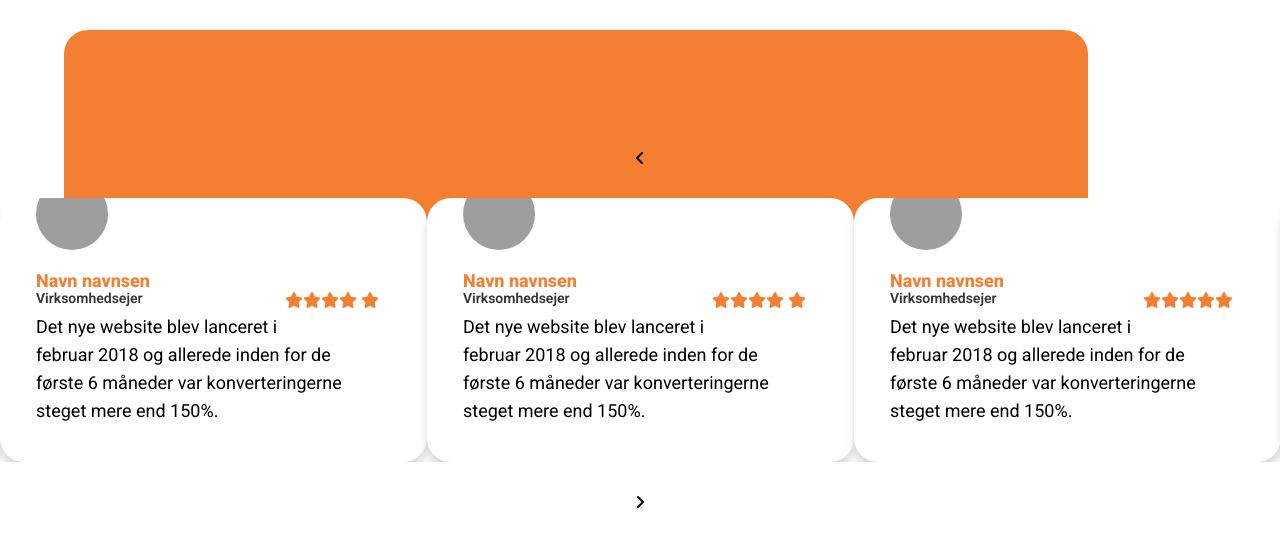
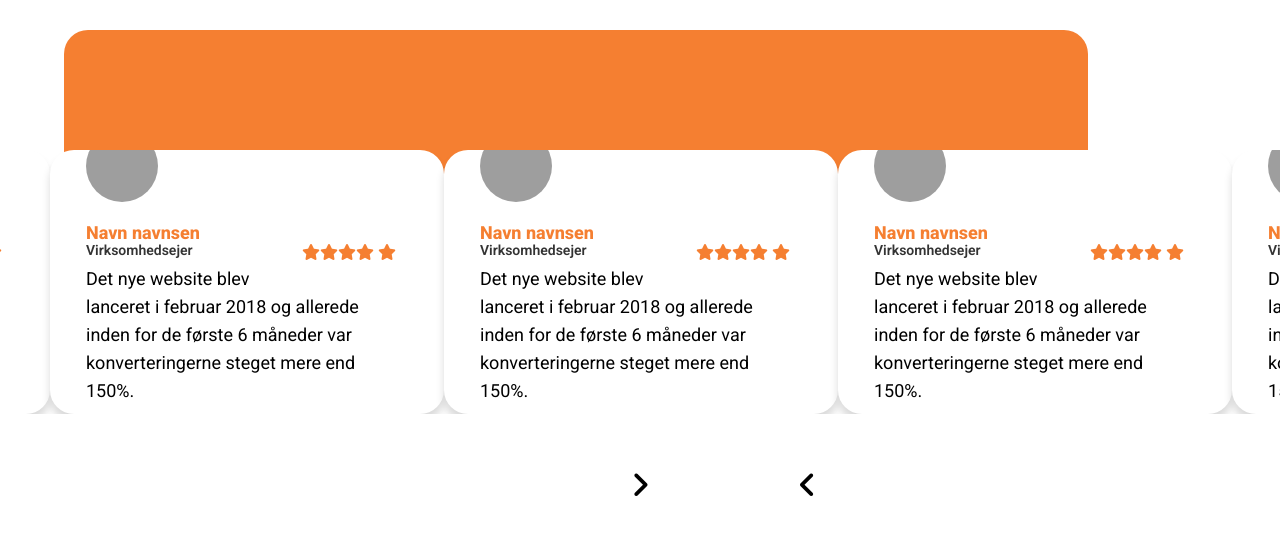
Before and after one commit to YonasValentin/Komunikado, a plain HTML site: page index.html in a window 1280 px wide. Shown: the part 186-732 px from the top of the page. Drawn offline with nearby package versions, Linux system fonts and the light colour scheme; grey boxes are pictures that could not be loaded.

Commit message:
style_added

```diff
--- a/index.html
+++ b/index.html
@@ -143,6 +143,18 @@
       }
       .left_arrow {
         color: black;
+        position: absolute;
+        top: 20rem;
+        float: left;
+        left: 50rem;
+        font-size: 30px;
+      }
+      .right_arrow {
+        position: absolute;
+        color: black;
+        float: right;
+        top: 20rem;
+        font-size: 30px;
       }
     </style>
   </head>
@@ -253,6 +265,27 @@
         slidesToShow: 3,
         slidesToScroll: 3,
         infinite: true,
+        /* test */
+        centerMode: true,
+        slidesToShow: 3,
+        responsive: [
+          {
+            breakpoint: 768,
+            settings: {
+              arrows: false,
+              centerMode: true,
+              slidesToShow: 3,
+            },
+          },
+          {
+            breakpoint: 480,
+            settings: {
+              arrows: false,
+              centerMode: true,
+              slidesToShow: 1,
+            },
+          },
+        ],
         prevArrow: '<i class="fas fa-angle-left left_arrow">',
         nextArrow: '<i class="fas fa-angle-right right_arrow">',
       });
```
